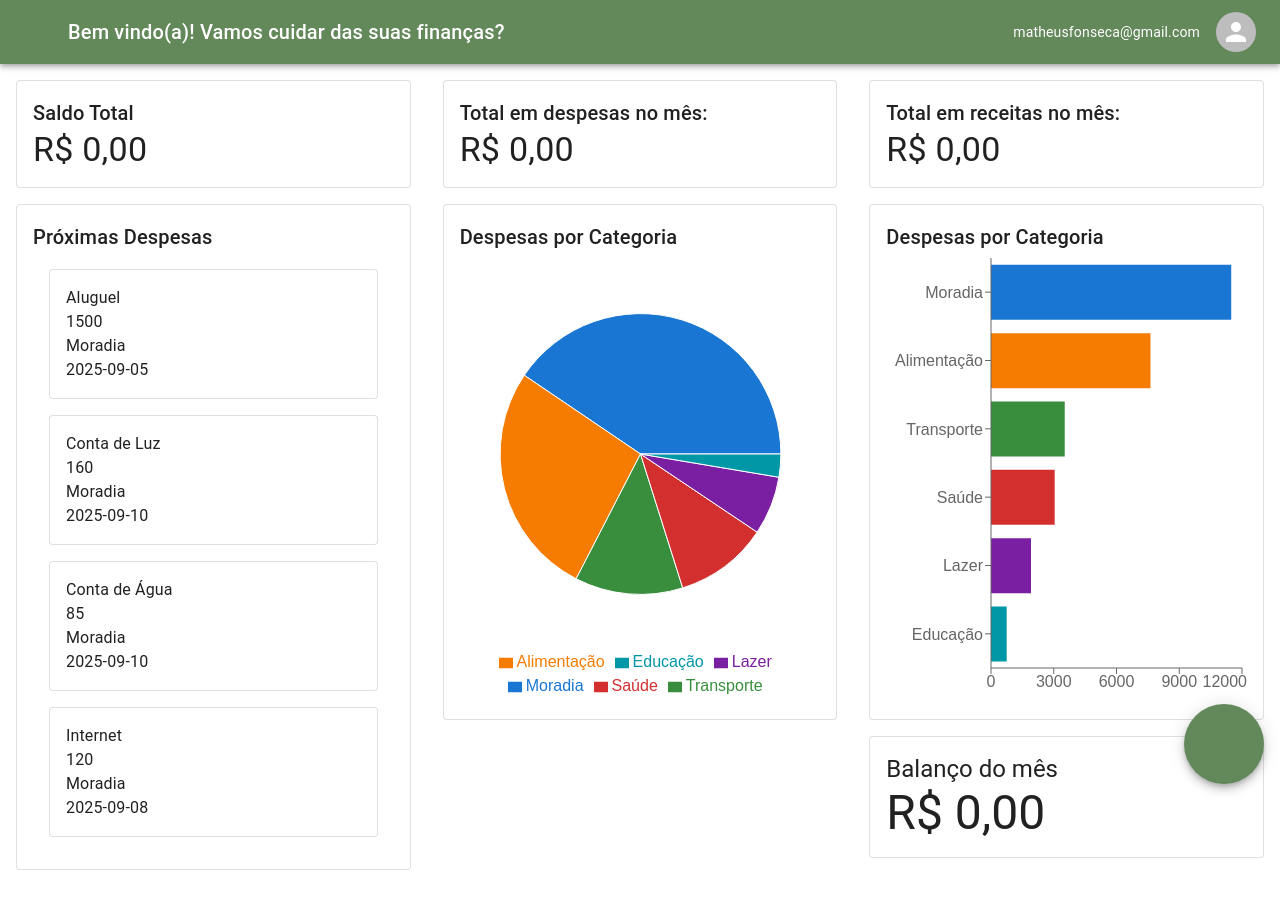
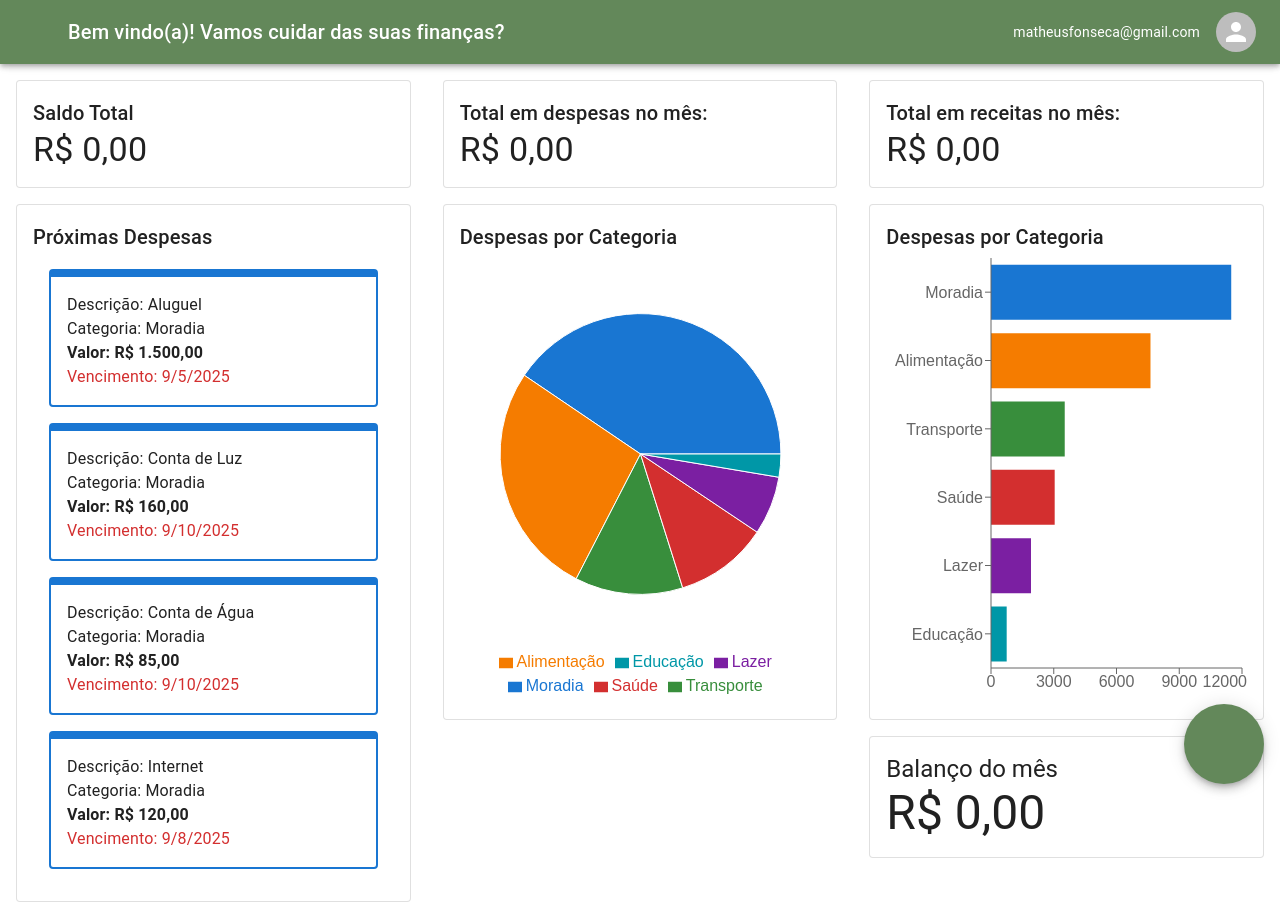
Before and after one commit to MatheusFonseca849/fin_app_frontend, a Next.js app: page /main in a window 1280 px wide. Shown: the top 908 px of the page. Before the commit the page ends 886 px from the top, so only its background shows below. Built offline with nearby package versions, Linux system fonts and the light colour scheme; some icons are missing; what @mui/material-nextjs would draw is missing.

Commit message:
feat: config layout created | style: basic stylization for TransactionCard component

```diff
--- a/app/(main)/main/page.tsx
+++ b/app/(main)/main/page.tsx
@@ -21,7 +21,7 @@ const Dashboard = () => {
                         <List>
                             {mockExpenses.slice(0, 4).map((expense) => (
                                 <ListItem key={expense.id}>
-                                    <TransactionCard description={expense.description} amount={expense.amount} category={expense.category} date={expense.date} />
+                                    <TransactionCard description={expense.description} amount={expense.amount} category={expense.category} date={expense.date} color={expense.color} />
                                 </ListItem>
                             ))}
                         </List>
--- a/app/components/TransactionCard/index.tsx
+++ b/app/components/TransactionCard/index.tsx
@@ -1,12 +1,13 @@
+import { BorderTop } from "@mui/icons-material"
 import { Card, Typography } from "@mui/material"
 
-const TransactionCard = ({description, amount, category, date}: {description: string, amount: number, category: string, date: string}) => {
+const TransactionCard = ({description, amount, category, date, color}: {description: string, amount: number, category: string, date: string, color: string}) => {
     return(
-        <Card variant="outlined" sx={{ padding: 2, width: '100%' }}>
-            <Typography>{description}</Typography>
-            <Typography>{amount}</Typography>
-            <Typography>{category}</Typography>
-            <Typography>{date}</Typography>
+        <Card variant="outlined" sx={{ padding: 2, width: '100%', borderWidth: '8px 2px 2px 2px', borderColor: `${color || '#D9D9D9'}` }}>
+            <Typography>Descrição: {description}</Typography>
+            <Typography>Categoria: {category}</Typography>
+            <Typography sx={{ fontWeight: 'bold' }}>Valor: {amount.toLocaleString('pt-BR', { style: 'currency', currency: 'BRL' })}</Typography>
+            <Typography sx={{ color: new Date(date) < new Date() ? 'error.main' : 'text.primary' }}>Vencimento: {new Date(date).toLocaleDateString()}</Typography>
         </Card>
     )
 }
--- a/app/mock/expenses.ts
+++ b/app/mock/expenses.ts
@@ -4,6 +4,7 @@ export interface Expense {
     amount: number;
     category: string;
     date: string;
+    color: string;
 }
 
 export interface Income {
@@ -16,105 +17,105 @@ export interface Income {
 
 export const mockExpenses: Expense[] = [
     // Setembro 2025
-    { id: 1, description: "Aluguel", amount: 1500, category: "Moradia", date: "2025-09-05" },
-    { id: 2, description: "Conta de Luz", amount: 160, category: "Moradia", date: "2025-09-10" },
-    { id: 3, description: "Conta de Água", amount: 85, category: "Moradia", date: "2025-09-10" },
-    { id: 4, description: "Internet", amount: 120, category: "Moradia", date: "2025-09-08" },
-    { id: 5, description: "Supermercado", amount: 780, category: "Alimentação", date: "2025-09-03" },
-    { id: 6, description: "Restaurante", amount: 95, category: "Alimentação", date: "2025-09-14" },
-    { id: 7, description: "Gasolina", amount: 280, category: "Transporte", date: "2025-09-04" },
-    { id: 8, description: "Plano de Saúde", amount: 450, category: "Saúde", date: "2025-09-01" },
-    { id: 9, description: "Academia", amount: 110, category: "Lazer", date: "2025-09-01" },
-    { id: 10, description: "Netflix", amount: 45, category: "Lazer", date: "2025-09-05" },
-    { id: 11, description: "Spotify", amount: 22, category: "Lazer", date: "2025-09-05" },
+    { id: 1, description: "Aluguel", amount: 1500, category: "Moradia", date: "2025-09-05", color: "#1976D2" },
+    { id: 2, description: "Conta de Luz", amount: 160, category: "Moradia", date: "2025-09-10", color: "#1976D2" },
+    { id: 3, description: "Conta de Água", amount: 85, category: "Moradia", date: "2025-09-10", color: "#1976D2" },
+    { id: 4, description: "Internet", amount: 120, category: "Moradia", date: "2025-09-08", color: "#1976D2" },
+    { id: 5, description: "Supermercado", amount: 780, category: "Alimentação", date: "2025-09-03", color: "#F57C00" },
+    { id: 6, description: "Restaurante", amount: 95, category: "Alimentação", date: "2025-09-14", color: "#F57C00" },
+    { id: 7, description: "Gasolina", amount: 280, category: "Transporte", date: "2025-09-04", color: "#0097A7" },
+    { id: 8, description: "Plano de Saúde", amount: 450, category: "Saúde", date: "2025-09-01", color: "#D32F2F" },
+    { id: 9, description: "Academia", amount: 110, category: "Lazer", date: "2025-09-01", color: "#7B1FA2" },
+    { id: 10, description: "Netflix", amount: 45, category: "Lazer", date: "2025-09-05", color: "#7B1FA2" },
+    { id: 11, description: "Spotify", amount: 22, category: "Lazer", date: "2025-09-05", color: "#7B1FA2" },
 
     // Outubro 2025
-    { id: 12, description: "Aluguel", amount: 1500, category: "Moradia", date: "2025-10-05" },
-    { id: 13, description: "Conta de Luz", amount: 175, category: "Moradia", date: "2025-10-10" },
-    { id: 14, description: "Conta de Água", amount: 90, category: "Moradia", date: "2025-10-10" },
-    { id: 15, description: "Internet", amount: 120, category: "Moradia", date: "2025-10-08" },
-    { id: 16, description: "Supermercado", amount: 920, category: "Alimentação", date: "2025-10-02" },
-    { id: 17, description: "iFood", amount: 180, category: "Alimentação", date: "2025-10-18" },
-    { id: 18, description: "Restaurante", amount: 150, category: "Alimentação", date: "2025-10-22" },
-    { id: 19, description: "Gasolina", amount: 310, category: "Transporte", date: "2025-10-06" },
-    { id: 20, description: "Uber", amount: 65, category: "Transporte", date: "2025-10-15" },
-    { id: 21, description: "Plano de Saúde", amount: 450, category: "Saúde", date: "2025-10-01" },
-    { id: 22, description: "Farmácia", amount: 120, category: "Saúde", date: "2025-10-12" },
-    { id: 23, description: "Academia", amount: 110, category: "Lazer", date: "2025-10-01" },
-    { id: 24, description: "Netflix", amount: 45, category: "Lazer", date: "2025-10-05" },
-    { id: 25, description: "Spotify", amount: 22, category: "Lazer", date: "2025-10-05" },
-    { id: 26, description: "Curso Online", amount: 200, category: "Educação", date: "2025-10-09" },
+    { id: 12, description: "Aluguel", amount: 1500, category: "Moradia", date: "2025-10-05", color: "#1976D2" },
+    { id: 13, description: "Conta de Luz", amount: 175, category: "Moradia", date: "2025-10-10", color: "#1976D2" },
+    { id: 14, description: "Conta de Água", amount: 90, category: "Moradia", date: "2025-10-10", color: "#1976D2" },
+    { id: 15, description: "Internet", amount: 120, category: "Moradia", date: "2025-10-08", color: "#1976D2" },
+    { id: 16, description: "Supermercado", amount: 920, category: "Alimentação", date: "2025-10-02", color: "#F57C00" },
+    { id: 17, description: "iFood", amount: 180, category: "Alimentação", date: "2025-10-18", color: "#F57C00" },
+    { id: 18, description: "Restaurante", amount: 150, category: "Alimentação", date: "2025-10-22", color: "#F57C00" },
+    { id: 19, description: "Gasolina", amount: 310, category: "Transporte", date: "2025-10-06", color: "#0097A7" },
+    { id: 20, description: "Uber", amount: 65, category: "Transporte", date: "2025-10-15", color: "#0097A7" },
+    { id: 21, description: "Plano de Saúde", amount: 450, category: "Saúde", date: "2025-10-01", color: "#D32F2F" },
+    { id: 22, description: "Farmácia", amount: 120, category: "Saúde", date: "2025-10-12", color: "#D32F2F" },
+    { id: 23, description: "Academia", amount: 110, category: "Lazer", date: "2025-10-01", color: "#7B1FA2" },
+    { id: 24, description: "Netflix", amount: 45, category: "Lazer", date: "2025-10-05", color: "#7B1FA2" },
+    { id: 25, description: "Spotify", amount: 22, category: "Lazer", date: "2025-10-05", color: "#7B1FA2" },
+    { id: 26, description: "Curso Online", amount: 200, category: "Educação", date: "2025-10-09", color: "#388E3C" },
 
     // Novembro 2025
-    { id: 27, description: "Aluguel", amount: 1500, category: "Moradia", date: "2025-11-05" },
-    { id: 28, description: "Conta de Luz", amount: 190, category: "Moradia", date: "2025-11-10" },
-    { id: 29, description: "Conta de Água", amount: 88, category: "Moradia", date: "2025-11-10" },
-    { id: 30, description: "Internet", amount: 120, category: "Moradia", date: "2025-11-08" },
-    { id: 31, description: "Supermercado", amount: 870, category: "Alimentação", date: "2025-11-04" },
-    { id: 32, description: "Restaurante", amount: 200, category: "Alimentação", date: "2025-11-15" },
-    { id: 33, description: "iFood", amount: 160, category: "Alimentação", date: "2025-11-20" },
-    { id: 34, description: "Gasolina", amount: 290, category: "Transporte", date: "2025-11-03" },
-    { id: 35, description: "Estacionamento", amount: 50, category: "Transporte", date: "2025-11-11" },
-    { id: 36, description: "Plano de Saúde", amount: 450, category: "Saúde", date: "2025-11-01" },
-    { id: 37, description: "Academia", amount: 110, category: "Lazer", date: "2025-11-01" },
-    { id: 38, description: "Netflix", amount: 45, category: "Lazer", date: "2025-11-05" },
-    { id: 39, description: "Spotify", amount: 22, category: "Lazer", date: "2025-11-05" },
-    { id: 40, description: "Presente Aniversário", amount: 250, category: "Lazer", date: "2025-11-18" },
+    { id: 27, description: "Aluguel", amount: 1500, category: "Moradia", date: "2025-11-05", color: "#1976D2" },
+    { id: 28, description: "Conta de Luz", amount: 190, category: "Moradia", date: "2025-11-10", color: "#1976D2" },
+    { id: 29, description: "Conta de Água", amount: 88, category: "Moradia", date: "2025-11-10", color: "#1976D2" },
+    { id: 30, description: "Internet", amount: 120, category: "Moradia", date: "2025-11-08", color: "#1976D2" },
+    { id: 31, description: "Supermercado", amount: 870, category: "Alimentação", date: "2025-11-04", color: "#F57C00" },
+    { id: 32, description: "Restaurante", amount: 200, category: "Alimentação", date: "2025-11-15", color: "#F57C00" },
+    { id: 33, description: "iFood", amount: 160, category: "Alimentação", date: "2025-11-20", color: "#F57C00" },
+    { id: 34, description: "Gasolina", amount: 290, category: "Transporte", date: "2025-11-03", color: "#0097A7" },
+    { id: 35, description: "Estacionamento", amount: 50, category: "Transporte", date: "2025-11-11", color: "#0097A7" },
+    { id: 36, description: "Plano de Saúde", amount: 450, category: "Saúde", date: "2025-11-01", color: "#D32F2F" },
+    { id: 37, description: "Academia", amount: 110, category: "Lazer", date: "2025-11-01", color: "#7B1FA2" },
+    { id: 38, description: "Netflix", amount: 45, category: "Lazer", date: "2025-11-05", color: "#7B1FA2" },
+    { id: 39, description: "Spotify", amount: 22, category: "Lazer", date: "2025-11-05", color: "#7B1FA2" },
+    { id: 40, description: "Presente Aniversário", amount: 250, category: "Lazer", date: "2025-11-18", color: "#7B1FA2" },
 
     // Dezembro 2025
-    { id: 41, description: "Aluguel", amount: 1500, category: "Moradia", date: "2025-12-05" },
-    { id: 42, description: "Conta de Luz", amount: 210, category: "Moradia", date: "2025-12-10" },
-    { id: 43, description: "Conta de Água", amount: 100, category: "Moradia", date: "2025-12-10" },
-    { id: 44, description: "Internet", amount: 120, category: "Moradia", date: "2025-12-08" },
-    { id: 45, description: "Supermercado", amount: 1100, category: "Alimentação", date: "2025-12-03" },
-    { id: 46, description: "Restaurante", amount: 300, category: "Alimentação", date: "2025-12-20" },
-    { id: 47, description: "iFood", amount: 220, category: "Alimentação", date: "2025-12-15" },
-    { id: 48, description: "Gasolina", amount: 350, category: "Transporte", date: "2025-12-04" },
-    { id: 49, description: "Uber", amount: 120, category: "Transporte", date: "2025-12-24" },
-    { id: 50, description: "Plano de Saúde", amount: 450, category: "Saúde", date: "2025-12-01" },
-    { id: 51, description: "Farmácia", amount: 60, category: "Saúde", date: "2025-12-12" },
-    { id: 52, description: "Academia", amount: 110, category: "Lazer", date: "2025-12-01" },
-    { id: 53, description: "Netflix", amount: 45, category: "Lazer", date: "2025-12-05" },
-    { id: 54, description: "Spotify", amount: 22, category: "Lazer", date: "2025-12-05" },
-    { id: 55, description: "Presentes de Natal", amount: 600, category: "Lazer", date: "2025-12-22" },
-    { id: 56, description: "Ceia de Natal", amount: 350, category: "Alimentação", date: "2025-12-24" },
+    { id: 41, description: "Aluguel", amount: 1500, category: "Moradia", date: "2025-12-05", color: "#1976D2" },
+    { id: 42, description: "Conta de Luz", amount: 210, category: "Moradia", date: "2025-12-10", color: "#1976D2" },
+    { id: 43, description: "Conta de Água", amount: 100, category: "Moradia", date: "2025-12-10", color: "#1976D2" },
+    { id: 44, description: "Internet", amount: 120, category: "Moradia", date: "2025-12-08", color: "#1976D2" },
+    { id: 45, description: "Supermercado", amount: 1100, category: "Alimentação", date: "2025-12-03", color: "#F57C00" },
+    { id: 46, description: "Restaurante", amount: 300, category: "Alimentação", date: "2025-12-20", color: "#F57C00" },
+    { id: 47, description: "iFood", amount: 220, category: "Alimentação", date: "2025-12-15", color: "#F57C00" },
+    { id: 48, description: "Gasolina", amount: 350, category: "Transporte", date: "2025-12-04", color: "#0097A7" },
+    { id: 49, description: "Uber", amount: 120, category: "Transporte", date: "2025-12-24", color: "#0097A7" },
+    { id: 50, description: "Plano de Saúde", amount: 450, category: "Saúde", date: "2025-12-01", color: "#D32F2F" },
+    { id: 51, description: "Farmácia", amount: 60, category: "Saúde", date: "2025-12-12", color: "#D32F2F" },
+    { id: 52, description: "Academia", amount: 110, category: "Lazer", date: "2025-12-01", color: "#7B1FA2" },
+    { id: 53, description: "Netflix", amount: 45, category: "Lazer", date: "2025-12-05", color: "#7B1FA2" },
+    { id: 54, description: "Spotify", amount: 22, category: "Lazer", date: "2025-12-05", color: "#7B1FA2" },
+    { id: 55, description: "Presentes de Natal", amount: 600, category: "Lazer", date: "2025-12-22", color: "#7B1FA2" },
+    { id: 56, description: "Ceia de Natal", amount: 350, category: "Alimentação", date: "2025-12-24", color: "#F57C00" },
 
     // Janeiro 2026
-    { id: 57, description: "Aluguel", amount: 1550, category: "Moradia", date: "2026-01-05" },
-    { id: 58, description: "Conta de Luz", amount: 200, category: "Moradia", date: "2026-01-10" },
-    { id: 59, description: "Conta de Água", amount: 92, category: "Moradia", date: "2026-01-10" },
-    { id: 60, description: "Internet", amount: 120, category: "Moradia", date: "2026-01-08" },
-    { id: 61, description: "Supermercado", amount: 830, category: "Alimentação", date: "2026-01-02" },
-    { id: 62, description: "Restaurante", amount: 110, category: "Alimentação", date: "2026-01-17" },
-    { id: 63, description: "iFood", amount: 190, category: "Alimentação", date: "2026-01-25" },
-    { id: 64, description: "Gasolina", amount: 300, category: "Transporte", date: "2026-01-05" },
-    { id: 65, description: "Estacionamento", amount: 45, category: "Transporte", date: "2026-01-14" },
-    { id: 66, description: "Uber", amount: 70, category: "Transporte", date: "2026-01-20" },
-    { id: 67, description: "Plano de Saúde", amount: 450, category: "Saúde", date: "2026-01-01" },
-    { id: 68, description: "Farmácia", amount: 90, category: "Saúde", date: "2026-01-09" },
-    { id: 69, description: "Academia", amount: 110, category: "Lazer", date: "2026-01-01" },
-    { id: 70, description: "Netflix", amount: 45, category: "Lazer", date: "2026-01-05" },
-    { id: 71, description: "Spotify", amount: 22, category: "Lazer", date: "2026-01-05" },
-    { id: 72, description: "IPVA", amount: 1200, category: "Transporte", date: "2026-01-15" },
-    { id: 73, description: "Material Escolar", amount: 350, category: "Educação", date: "2026-01-28" },
+    { id: 57, description: "Aluguel", amount: 1550, category: "Moradia", date: "2026-01-05", color: "#1976D2" },
+    { id: 58, description: "Conta de Luz", amount: 200, category: "Moradia", date: "2026-01-10", color: "#1976D2" },
+    { id: 59, description: "Conta de Água", amount: 92, category: "Moradia", date: "2026-01-10", color: "#1976D2" },
+    { id: 60, description: "Internet", amount: 120, category: "Moradia", date: "2026-01-08", color: "#1976D2" },
+    { id: 61, description: "Supermercado", amount: 830, category: "Alimentação", date: "2026-01-02", color: "#F57C00" },
+    { id: 62, description: "Restaurante", amount: 110, category: "Alimentação", date: "2026-01-17", color: "#F57C00" },
+    { id: 63, description: "iFood", amount: 190, category: "Alimentação", date: "2026-01-25", color: "#F57C00" },
+    { id: 64, description: "Gasolina", amount: 300, category: "Transporte", date: "2026-01-05", color: "#0097A7" },
+    { id: 65, description: "Estacionamento", amount: 45, category: "Transporte", date: "2026-01-14", color: "#0097A7" },
+    { id: 66, description: "Uber", amount: 70, category: "Transporte", date: "2026-01-20", color: "#0097A7" },
+    { id: 67, description: "Plano de Saúde", amount: 450, category: "Saúde", date: "2026-01-01", color: "#D32F2F" },
+    { id: 68, description: "Farmácia", amount: 90, category: "Saúde", date: "2026-01-09", color: "#D32F2F" },
+    { id: 69, description: "Academia", amount: 110, category: "Lazer", date: "2026-01-01", color: "#7B1FA2" },
+    { id: 70, description: "Netflix", amount: 45, category: "Lazer", date: "2026-01-05", color: "#7B1FA2" },
+    { id: 71, description: "Spotify", amount: 22, category: "Lazer", date: "2026-01-05", color: "#7B1FA2" },
+    { id: 72, description: "IPVA", amount: 1200, category: "Transporte", date: "2026-01-15", color: "#0097A7" },
+    { id: 73, description: "Material Escolar", amount: 350, category: "Educação", date: "2026-01-28", color: "#388E3C" },
 
     // Fevereiro 2026
-    { id: 74, description: "Aluguel", amount: 1550, category: "Moradia", date: "2026-02-05" },
-    { id: 75, description: "Conta de Luz", amount: 180, category: "Moradia", date: "2026-02-10" },
-    { id: 76, description: "Conta de Água", amount: 95, category: "Moradia", date: "2026-02-10" },
-    { id: 77, description: "Internet", amount: 120, category: "Moradia", date: "2026-02-08" },
-    { id: 78, description: "Supermercado", amount: 850, category: "Alimentação", date: "2026-02-03" },
-    { id: 79, description: "Restaurante", amount: 120, category: "Alimentação", date: "2026-02-07" },
-    { id: 80, description: "iFood", amount: 200, category: "Alimentação", date: "2026-02-12" },
-    { id: 81, description: "Gasolina", amount: 300, category: "Transporte", date: "2026-02-04" },
-    { id: 82, description: "Estacionamento", amount: 60, category: "Transporte", date: "2026-02-09" },
-    { id: 83, description: "Uber", amount: 85, category: "Transporte", date: "2026-02-13" },
-    { id: 84, description: "Plano de Saúde", amount: 450, category: "Saúde", date: "2026-02-01" },
-    { id: 85, description: "Farmácia", amount: 75, category: "Saúde", date: "2026-02-06" },
-    { id: 86, description: "Academia", amount: 110, category: "Lazer", date: "2026-02-01" },
-    { id: 87, description: "Netflix", amount: 45, category: "Lazer", date: "2026-02-05" },
-    { id: 88, description: "Spotify", amount: 22, category: "Lazer", date: "2026-02-05" },
-    { id: 89, description: "Curso Online", amount: 200, category: "Educação", date: "2026-02-02" },
+    { id: 74, description: "Aluguel", amount: 1550, category: "Moradia", date: "2026-02-05", color: "#1976D2" },
+    { id: 75, description: "Conta de Luz", amount: 180, category: "Moradia", date: "2026-02-10", color: "#1976D2" },
+    { id: 76, description: "Conta de Água", amount: 95, category: "Moradia", date: "2026-02-10", color: "#1976D2" },
+    { id: 77, description: "Internet", amount: 120, category: "Moradia", date: "2026-02-08", color: "#1976D2" },
+    { id: 78, description: "Supermercado", amount: 850, category: "Alimentação", date: "2026-02-03", color: "#F57C00" },
+    { id: 79, description: "Restaurante", amount: 120, category: "Alimentação", date: "2026-02-07", color: "#F57C00" },
+    { id: 80, description: "iFood", amount: 200, category: "Alimentação", date: "2026-02-12", color: "#F57C00" },
+    { id: 81, description: "Gasolina", amount: 300, category: "Transporte", date: "2026-02-04", color: "#0097A7" },
+    { id: 82, description: "Estacionamento", amount: 60, category: "Transporte", date: "2026-02-09", color: "#0097A7" },
+    { id: 83, description: "Uber", amount: 85, category: "Transporte", date: "2026-02-13", color: "#0097A7" },
+    { id: 84, description: "Plano de Saúde", amount: 450, category: "Saúde", date: "2026-02-01", color: "#D32F2F" },
+    { id: 85, description: "Farmácia", amount: 75, category: "Saúde", date: "2026-02-06", color: "#D32F2F" },
+    { id: 86, description: "Academia", amount: 110, category: "Lazer", date: "2026-02-01", color: "#7B1FA2" },
+    { id: 87, description: "Netflix", amount: 45, category: "Lazer", date: "2026-02-05", color: "#7B1FA2" },
+    { id: 88, description: "Spotify", amount: 22, category: "Lazer", date: "2026-02-05", color: "#7B1FA2" },
+    { id: 89, description: "Curso Online", amount: 200, category: "Educação", date: "2026-02-02", color: "#388E3C" },
 ];
 
 export const mockIncome: Income[] = [
```
Also changed, not shown: app/(config)/config/categories/page.tsx (added, +9 -0 lines), app/(config)/config/profile/page.tsx (added, +9 -0 lines), app/(config)/config/recurring/page.tsx (added, +9 -0 lines), app/(config)/config/settings/page.tsx (added, +9 -0 lines), app/(config)/config/transactions/page.tsx (added, +9 -0 lines), app/(config)/layout.tsx (added, +57 -0 lines), app/components/Header/index.tsx (+9 -6 lines), 1 other file (tests, documents, lock files or other folders).
